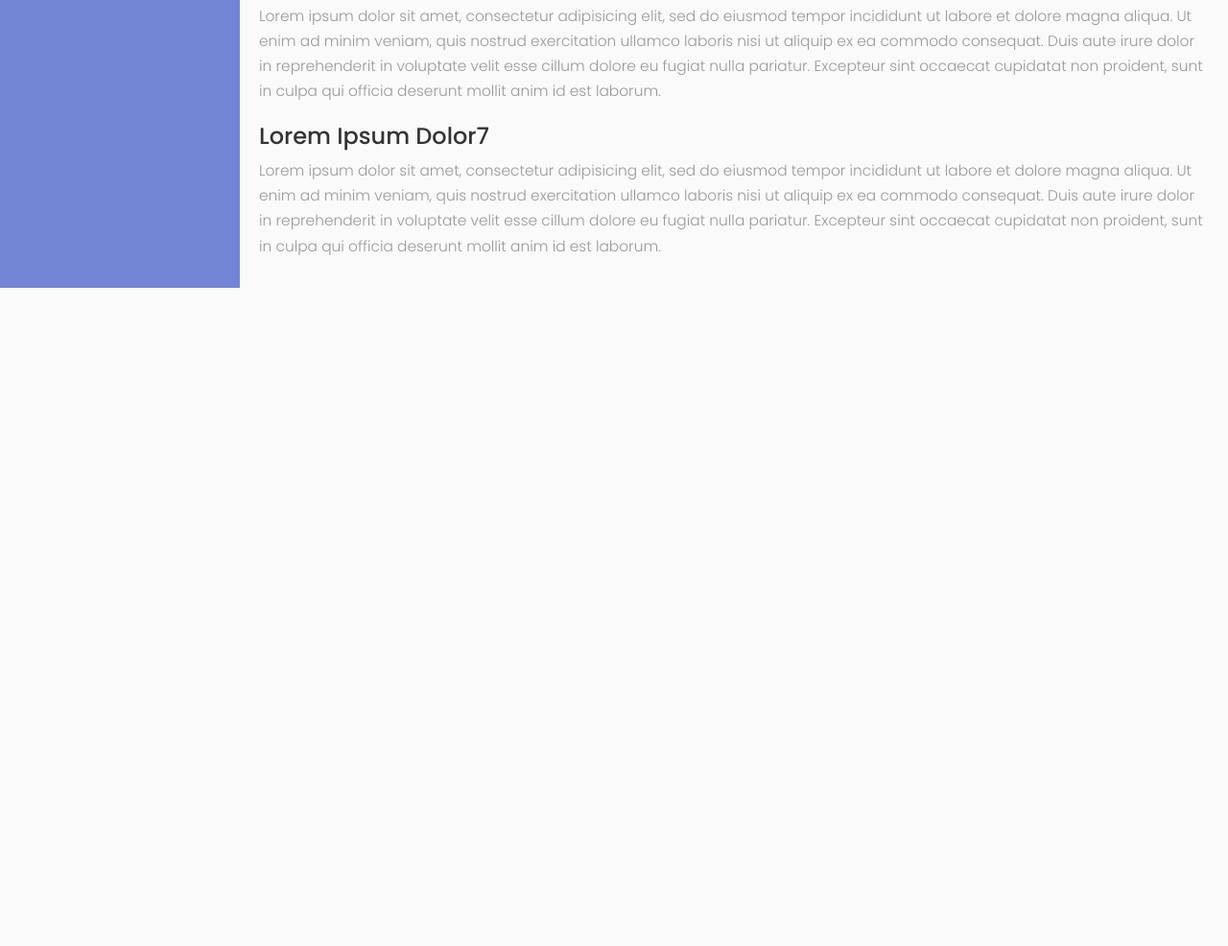
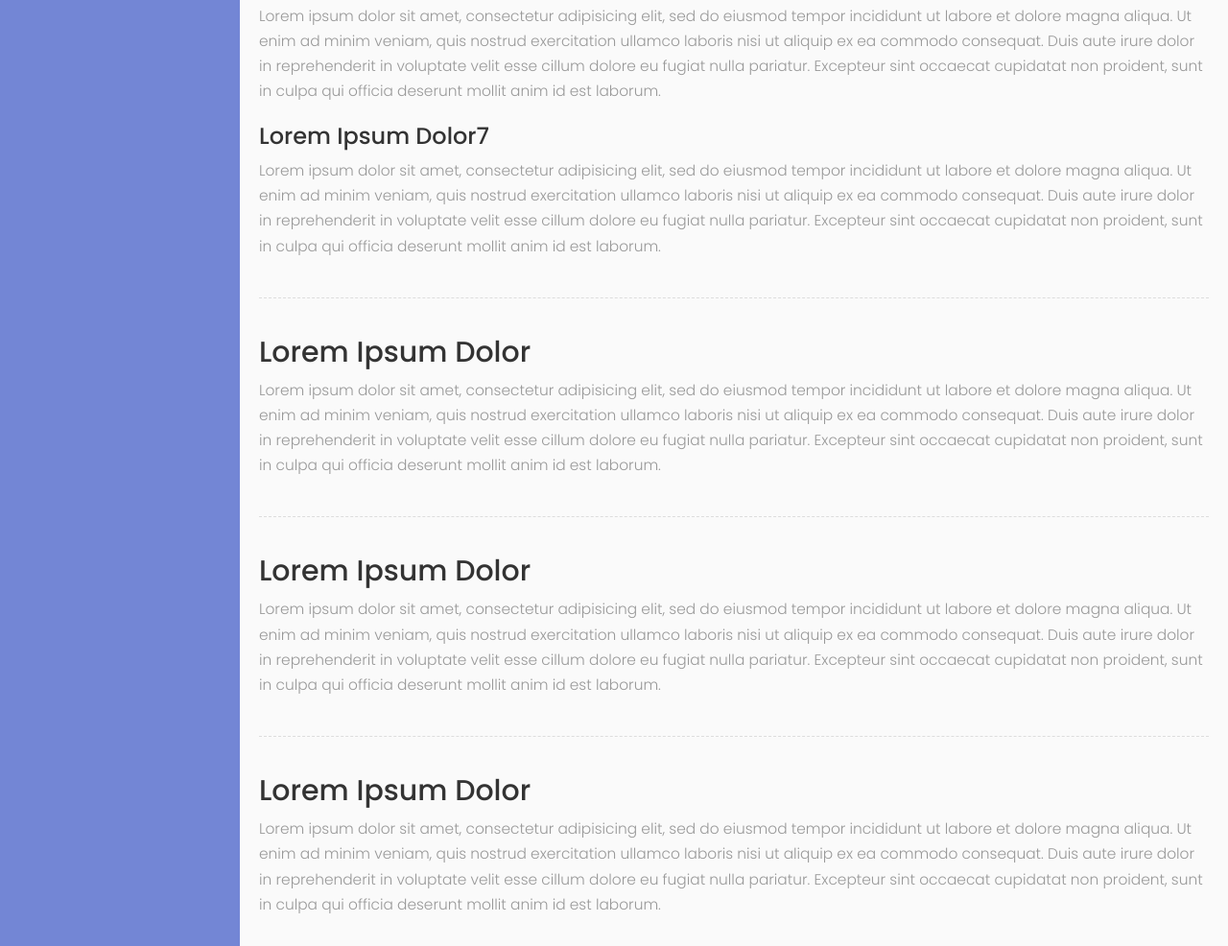
Before and after one commit to sherrybi/sidebar, a plain HTML site: page index.html in a window 1280 px wide. Shown: the part 1457-2443 px from the top of the page at 96% size. Before the commit the page ends 1757 px from the top, so only its background shows below. Drawn offline with nearby package versions, Linux system fonts and the light colour scheme.

Commit message:
more p added

```diff
--- a/index.html
+++ b/index.html
@@ -110,6 +110,23 @@
 
                 <h3>Lorem Ipsum Dolor7</h3>
                 <p>Lorem ipsum dolor sit amet, consectetur adipisicing elit, sed do eiusmod tempor incididunt ut labore et dolore magna aliqua. Ut enim ad minim veniam, quis nostrud exercitation ullamco laboris nisi ut aliquip ex ea commodo consequat. Duis aute irure dolor in reprehenderit in voluptate velit esse cillum dolore eu fugiat nulla pariatur. Excepteur sint occaecat cupidatat non proident, sunt in culpa qui officia deserunt mollit anim id est laborum.</p>
+
+                <div class="line"></div>
+
+                <h2>Lorem Ipsum Dolor</h2>
+                <p>Lorem ipsum dolor sit amet, consectetur adipisicing elit, sed do eiusmod tempor incididunt ut labore et dolore magna aliqua. Ut enim ad minim veniam, quis nostrud exercitation ullamco laboris nisi ut aliquip ex ea commodo consequat. Duis aute irure dolor in reprehenderit in voluptate velit esse cillum dolore eu fugiat nulla pariatur. Excepteur sint occaecat cupidatat non proident, sunt in culpa qui officia deserunt mollit anim id est laborum.</p>
+
+                <div class="line"></div>
+
+                <h2>Lorem Ipsum Dolor</h2>
+                <p>Lorem ipsum dolor sit amet, consectetur adipisicing elit, sed do eiusmod tempor incididunt ut labore et dolore magna aliqua. Ut enim ad minim veniam, quis nostrud exercitation ullamco laboris nisi ut aliquip ex ea commodo consequat. Duis aute irure dolor in reprehenderit in voluptate velit esse cillum dolore eu fugiat nulla pariatur. Excepteur sint occaecat cupidatat non proident, sunt in culpa qui officia deserunt mollit anim id est laborum.</p>
+
+                <div class="line"></div>
+
+                <h2>Lorem Ipsum Dolor</h2>
+                <p>Lorem ipsum dolor sit amet, consectetur adipisicing elit, sed do eiusmod tempor incididunt ut labore et dolore magna aliqua. Ut enim ad minim veniam, quis nostrud exercitation ullamco laboris nisi ut aliquip ex ea commodo consequat. Duis aute irure dolor in reprehenderit in voluptate velit esse cillum dolore eu fugiat nulla pariatur. Excepteur sint occaecat cupidatat non proident, sunt in culpa qui officia deserunt mollit anim id est laborum.</p>
+
+
             </div>
         </div>
 
```
